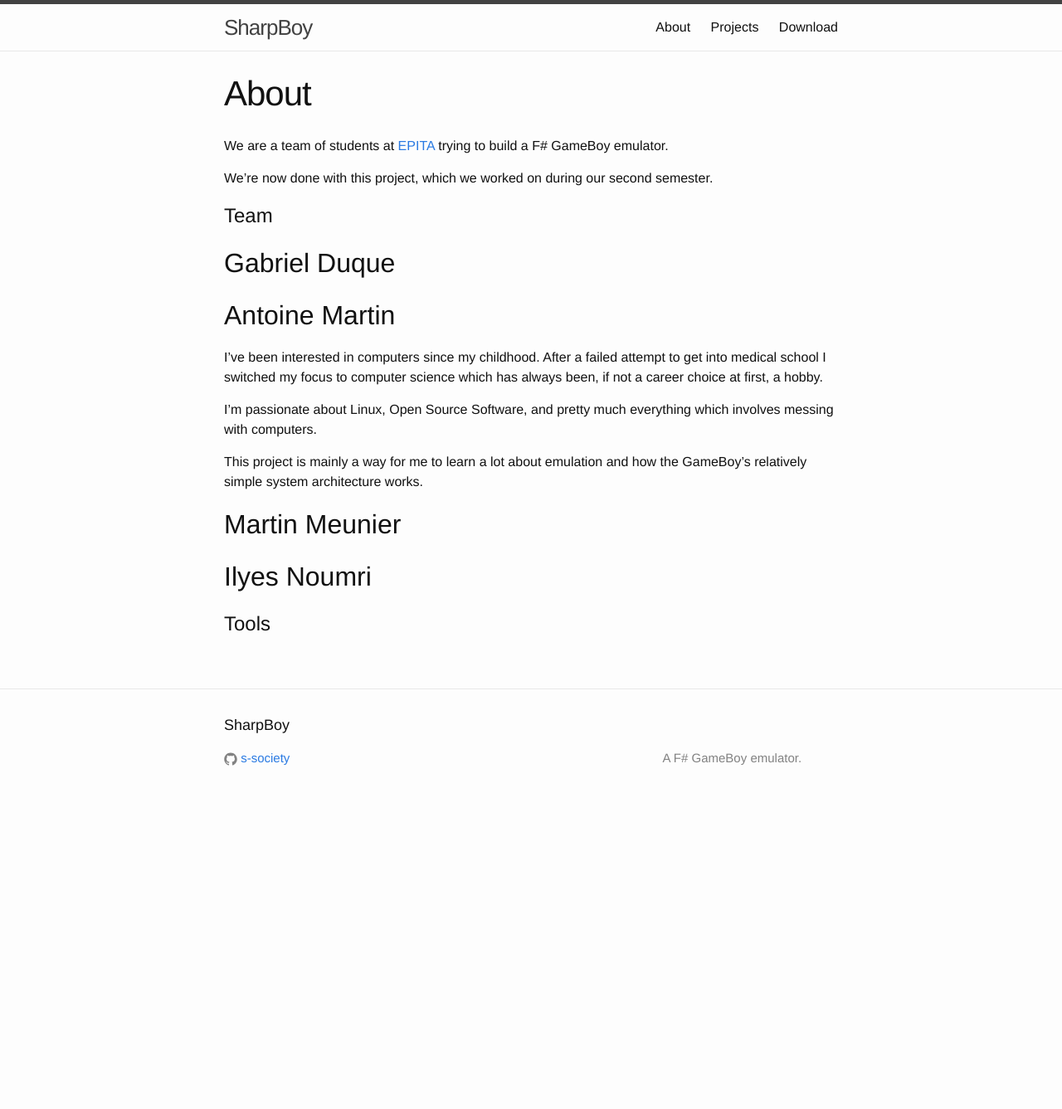
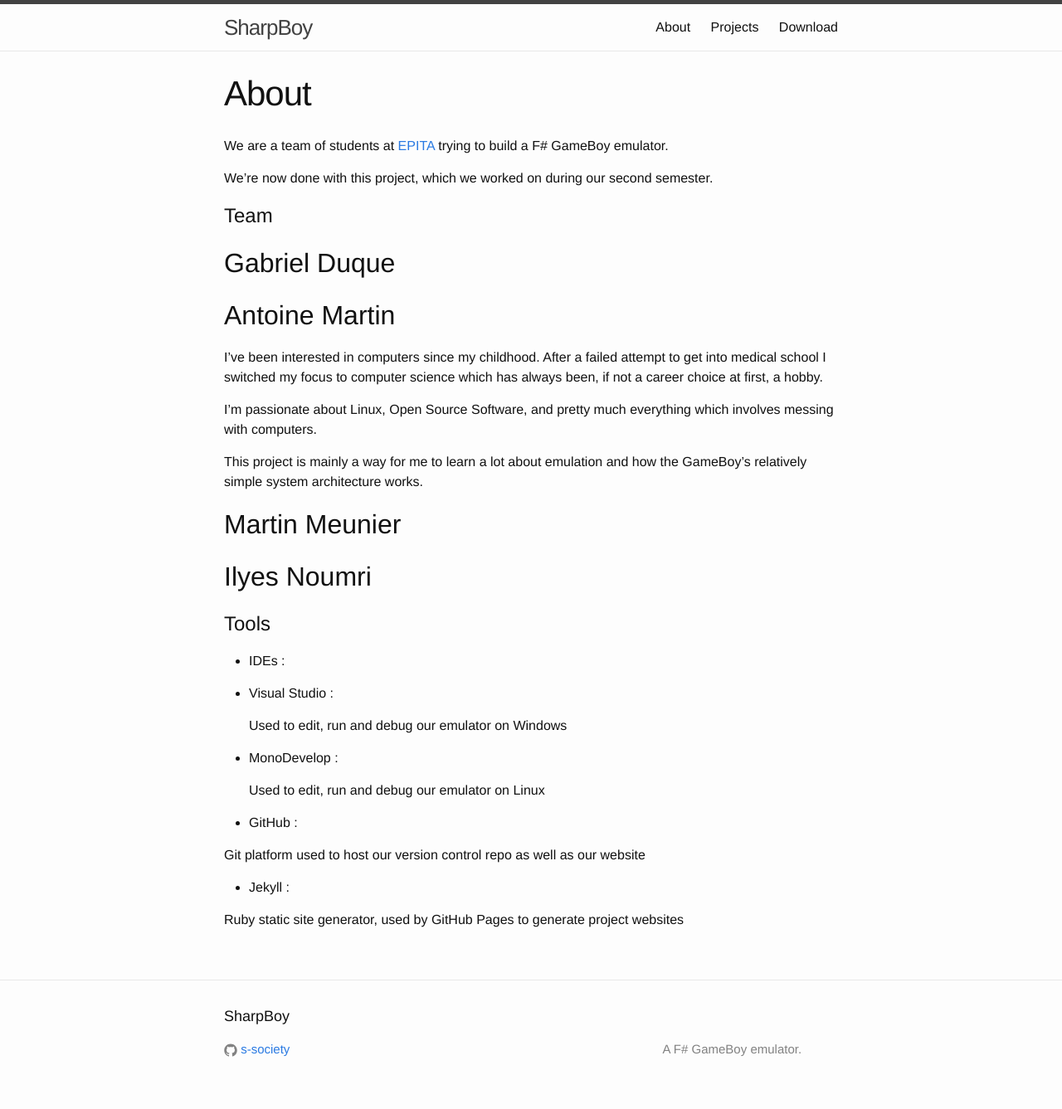
Before and after one commit to s-society/sharpboy, a Jekyll site: the page built from about.md, in a window 1280 px wide. Shown: the whole page at 83% size. Built offline with Jekyll 4.4.1, drawn with Linux system fonts in a browser that asks for light colours; comment, search, counter and statistics services are not loaded; before the commit the page ends 986 px from its top, so only the background shows below that.

Commit message:
Add tools to about

```diff
--- a/about.md
+++ b/about.md
@@ -28,3 +28,21 @@
 ## Ilyes Noumri
 
 # Tools
+
+- IDEs :
+
+ - Visual Studio :
+
+   Used to edit, run and debug our emulator on Windows
+
+ - MonoDevelop :
+
+   Used to edit, run and debug our emulator on Linux
+
+- GitHub :
+
+ Git platform used to host our version control repo as well as our website
+
+- Jekyll :
+
+ Ruby static site generator, used by GitHub Pages to generate project websites
```
